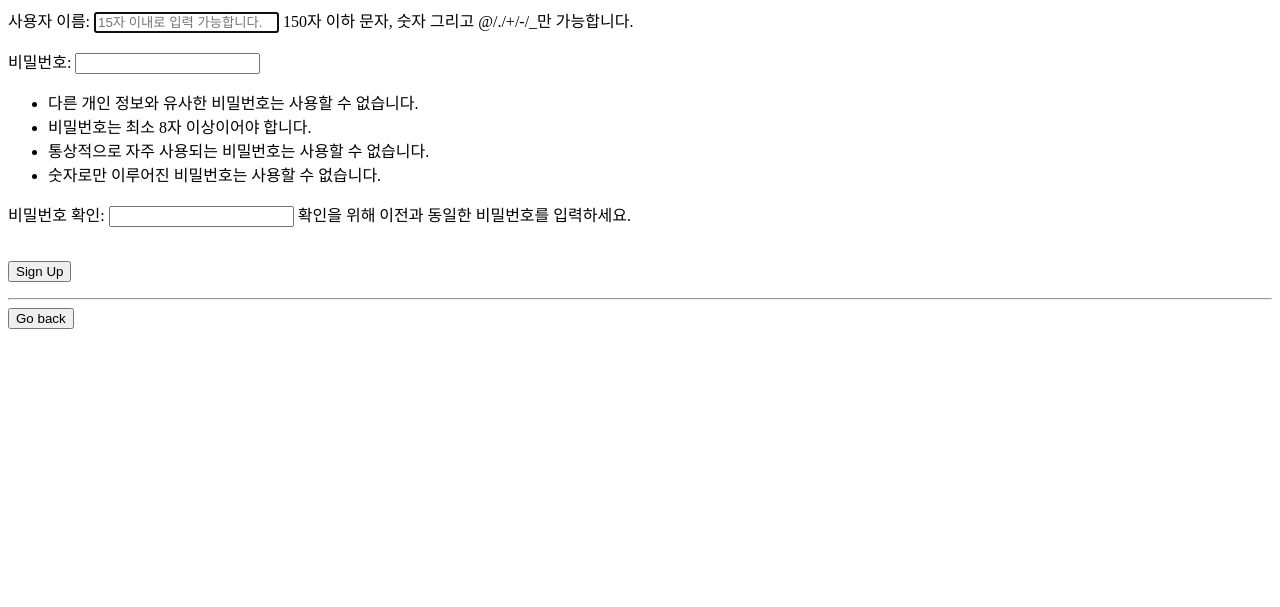
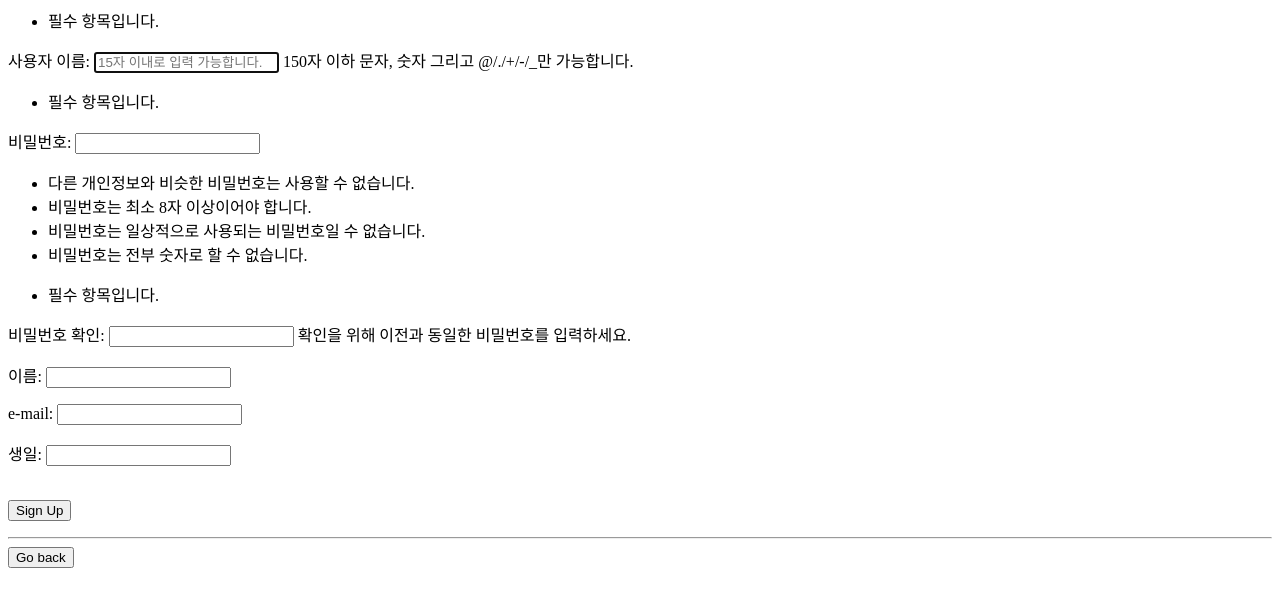
Before and after one commit to integerJI/TIME_catcher_dev, a Django app: template user/templates/signup.html in a window 1280 px wide. Shown: the top 607 px of the page. Run offline with Django 3.2, Linux system fonts and the light colour scheme; the template is opened without the code that fills it: values that come from a table or form of the project are taken from there, others are empty.

Commit message:
회원가입 페이지 수정

```diff
--- a/user/templates/signup.html
+++ b/user/templates/signup.html
@@ -1,4 +1,4 @@
-<form method="POST" action="{% url 'signup'%}" enctype="multipart/form-data">
+<!-- <form method="POST" action="{% url 'signup'%}" enctype="multipart/form-data">
     {%csrf_token%}
 
     {{form.as_p}}
@@ -9,4 +9,26 @@
 <hr>
 <a href="{% url 'signin' %}">
     <button type="submit" class="form-control">Go back</button>
+</a> -->
+
+
+
+<form method="POST" action="/user/signup/" enctype="multipart/form-data">
+    {%csrf_token%}
+
+    <ul class="errorlist"><li>필수 항목입니다.</li></ul>
+<p><label for="id_user-username">사용자 이름:</label> <input type="text" name="user-username" class="form-control" placeholder="15자 이내로 입력 가능합니다." maxlength="150" autofocus required id="id_user-username"> <span class="helptext">150자 이하 문자, 숫자 그리고 @/./+/-/_만 가능합니다.</span></p>
+<ul class="errorlist"><li>필수 항목입니다.</li></ul>
+<p><label for="id_user-password1">비밀번호:</label> <input type="password" name="user-password1" required id="id_user-password1"> <span class="helptext"><ul><li>다른 개인정보와 비슷한 비밀번호는 사용할 수 없습니다.</li><li>비밀번호는 최소 8자 이상이어야 합니다.</li><li>비밀번호는 일상적으로 사용되는 비밀번호일 수 없습니다.</li><li>비밀번호는 전부 숫자로 할 수 없습니다.</li></ul></span></p>
+<ul class="errorlist"><li>필수 항목입니다.</li></ul>
+<p><label for="id_user-password2">비밀번호 확인:</label> <input type="password" name="user-password2" required id="id_user-password2"> <span class="helptext">확인을 위해 이전과 동일한 비밀번호를 입력하세요. </span></p><p><label for="id_profile-nick">이름:</label> <input type="text" name="profile-nick" class="form-control" maxlength="50" id="id_profile-nick"></p>
+<p><label for="id_profile-email">e-mail:</label> <input type="email" name="profile-email" class="form-control" maxlength="50" id="id_profile-email"></p>
+<p><label for="id_profile-birth_date">생일:</label> <input type="text" name="profile-birth_date" class="form-control" id="id_profile-birth_date"></p>
+
+    <br>
+    <button type="submit" class="form-control">Sign Up</button>
+</form>
+<hr>
+<a href="/user/signin/">
+    <button type="submit" class="form-control">Go back</button>
 </a>
```
Also changed, not shown: db.sqlite3.
